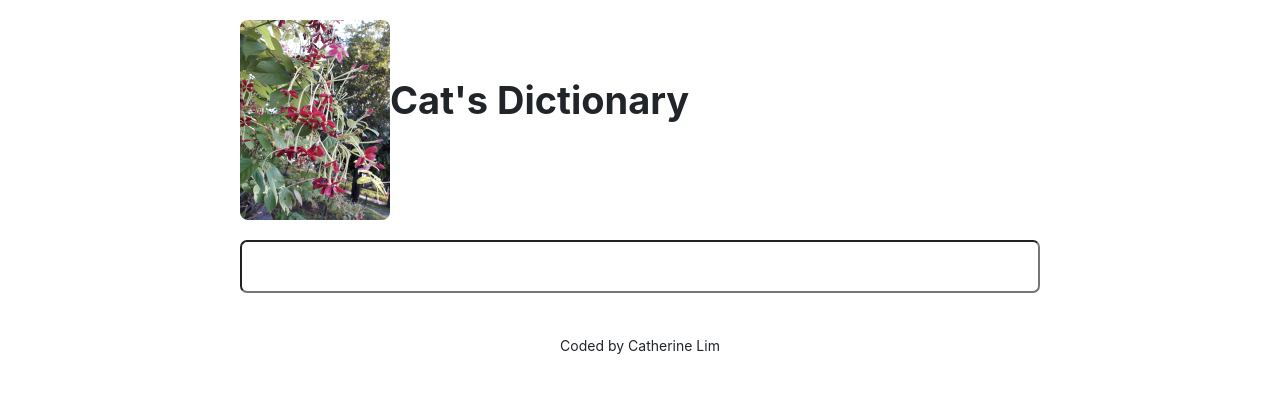
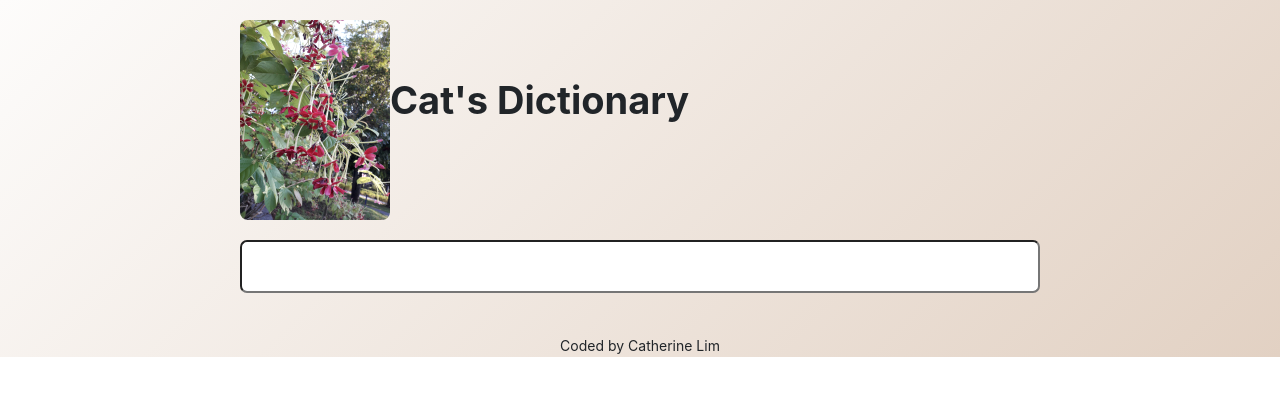
Before and after one commit to catherine1201/reactdictionary, a React (Create React App) app: page / in a window 1280 px wide. Shown: the top 396 px of the page. Built offline with nearby package versions, Linux system fonts and the light colour scheme.

Commit message:
update app.css - background color

```diff
--- a/src/App.css
+++ b/src/App.css
@@ -37,6 +37,9 @@
   }
 } */
 .App {
+  background-image: linear-gradient(135deg, #fdfcfb 0%, #e2d1c3 100%);
+}
+.DictionaryApp {
   max-width: 800px;
   margin: 0 auto;
 }
```
